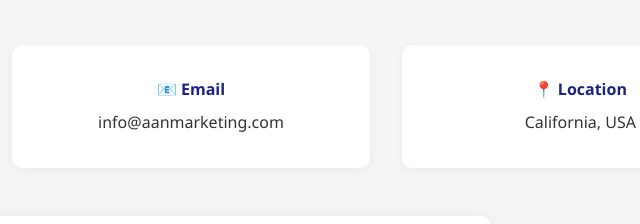
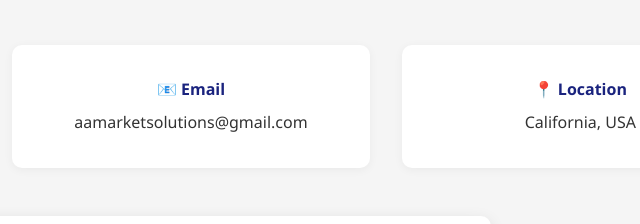
Before and after one commit to aamarketsolutionsca/aamarketingsolutions.github.io, a plain HTML site: page index.html in a window 1280 px wide. Shown: the part 2407-2631 px from the top of the page, 449-1089 px from the left. Drawn offline with Linux system fonts and the light colour scheme.

Commit message:
Update index.html

```diff
--- a/index.html
+++ b/index.html
@@ -425,7 +425,7 @@
             </div>
             <div class="contact-item">
                 <h4>📧 Email</h4>
-                <p>info@aanmarketing.com</p>
+                <p>aamarketsolutions@gmail.com</p>
             </div>
             <div class="contact-item">
                 <h4>📍 Location</h4>
```
